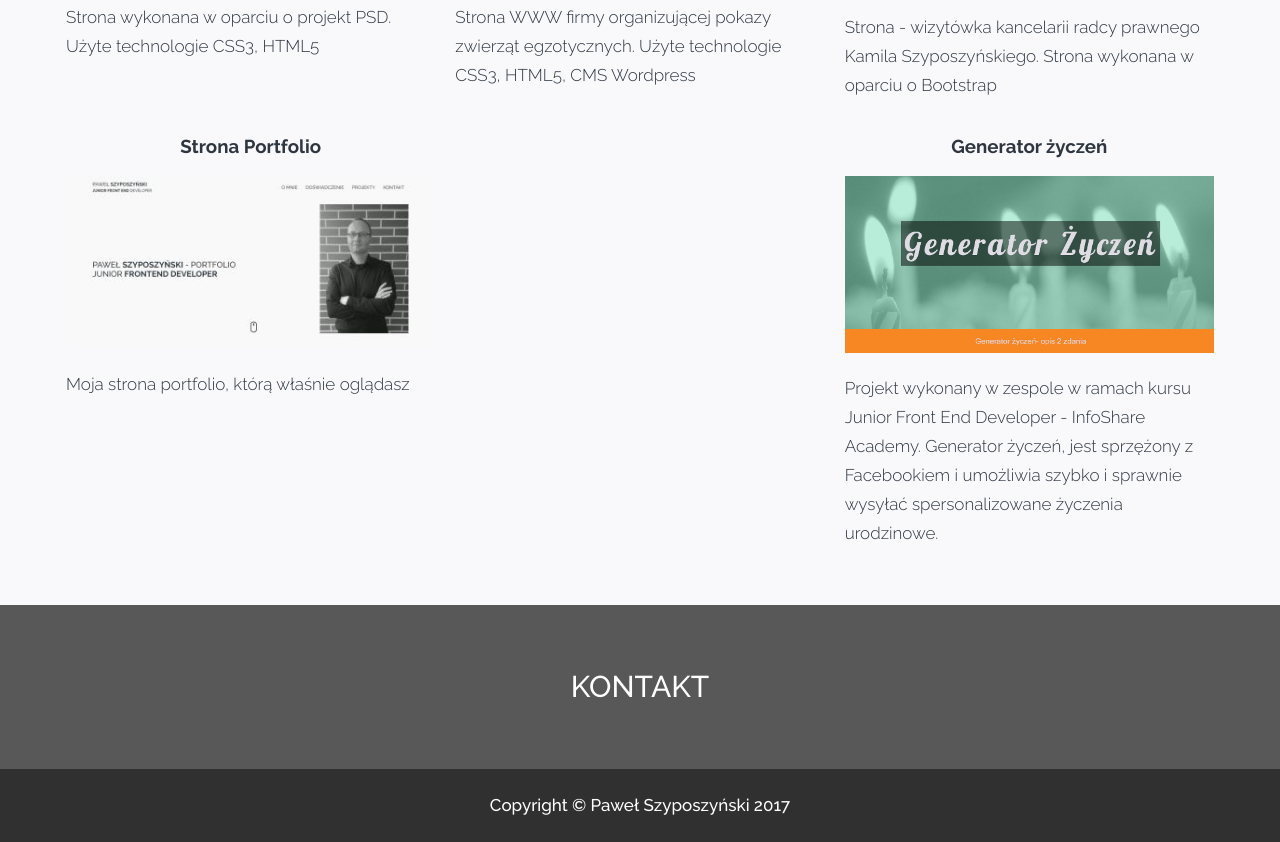
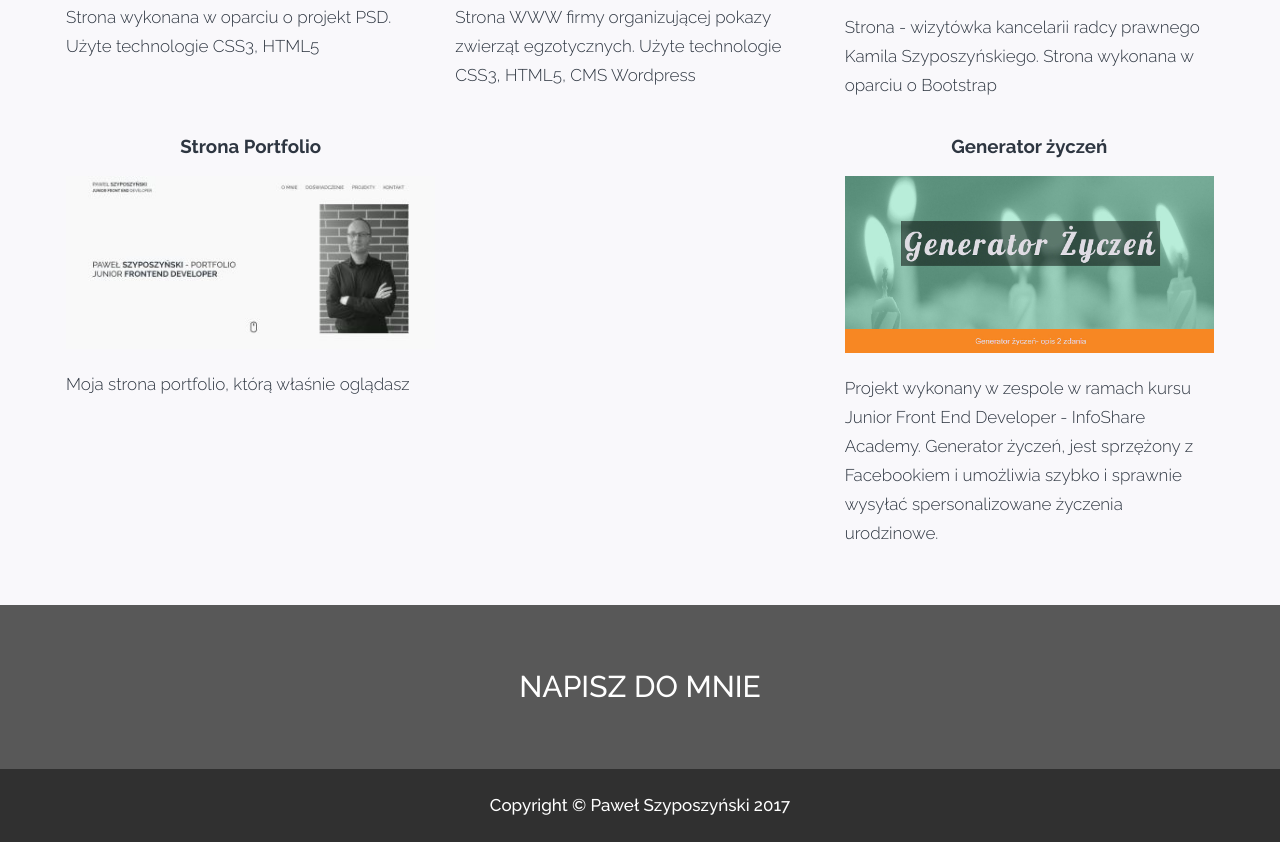
Before and after one commit to Pablo-Es/Pablo-Es.github.io, a website: page index.html in a window 1280 px wide. Shown: the part 2457-3299 px from the top of the page. Drawn offline with Linux system fonts and the light colour scheme.

Commit message:
ready to review @pukie

```diff
--- a/index.html
+++ b/index.html
@@ -138,7 +138,7 @@
         </section>
         <section id="contact" class="contact-sec">
             <div class="container">
-                <h2 class="heading heading--level-2 text--center">Kontakt</h2>
+                <h2 class="heading heading--level-2 text--center"><a class="contact-sec__link" href="mailto:paul.szyposzynski@gmail.com">Napisz do mnie</a></h2>
             </div>
         </section>
     </main>
--- a/sass/main.scss
+++ b/sass/main.scss
@@ -19,5 +19,6 @@
 @import "widgets/about";
 @import "widgets/experience";
 @import "widgets/projects";
+@import "widgets/contact";
 @import "widgets/footer";
 // Third-party
--- /dev/null
+++ b/sass/widgets/_contact.scss
@@ -0,0 +1,5 @@
+.contact-sec {
+  &__link {
+    color: #ffffff;
+  }
+}
```
Also changed, not shown: assets/css/style.css.
